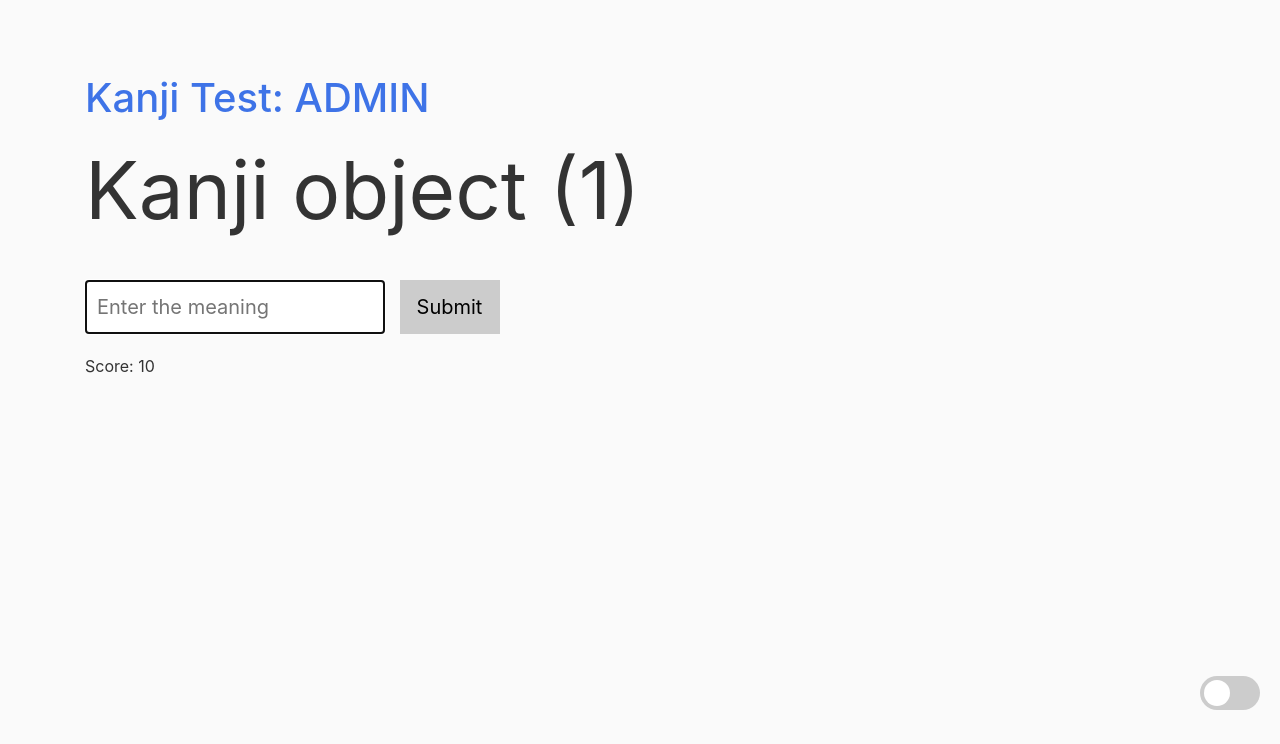
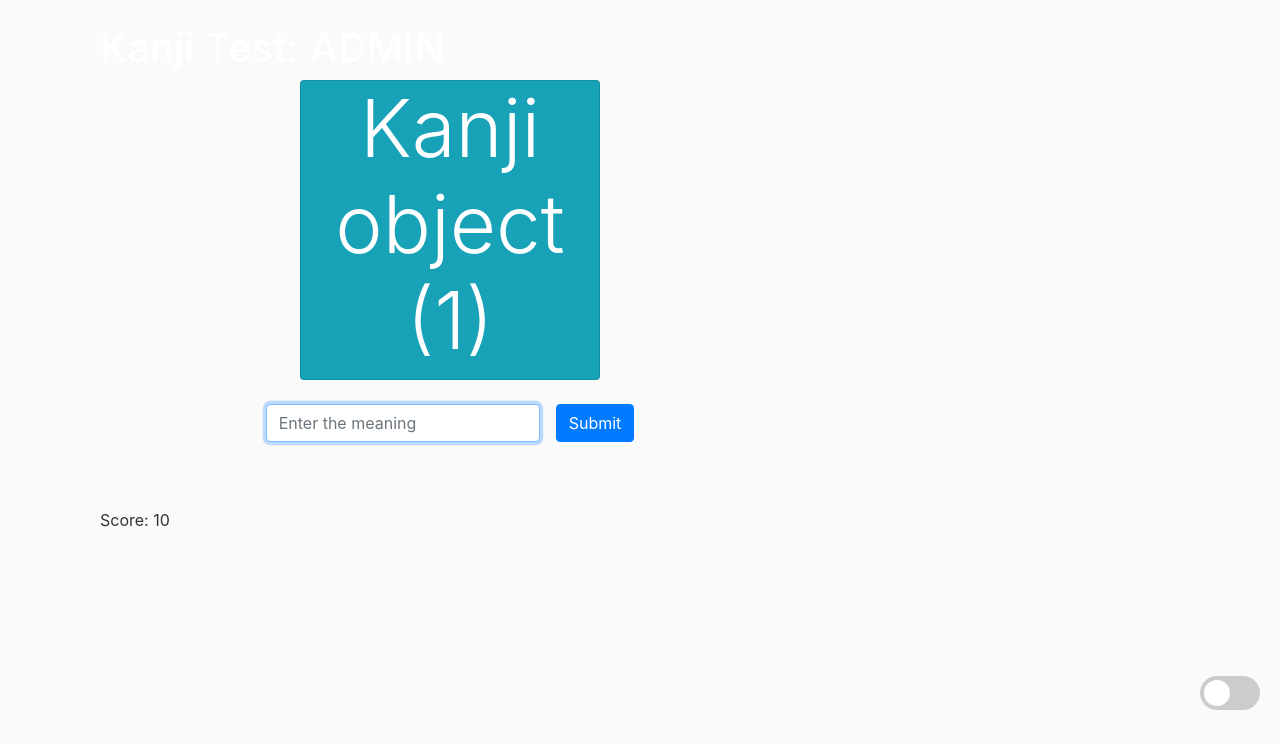
Before and after one commit to just1nt1me/kanji_app, a Django app: template level_test/templates/level-test/kanji-test.html in a window 1280 px wide. Shown: the part 56-800 px from the top of the page. Run offline with Django 4.2, Linux system fonts and the light colour scheme; tables that the repository leaves empty hold one stand-in row (values such as "Sample post"); the template is opened without the code that fills it: values that come from a table or form of the project are taken from there, most other values are stand-ins (such as "Sample title", 1, 10 or a date in 2020); some libraries are stand-ins or nearby versions.

Commit message:
add bootstrap css

```diff
--- a/level_test/static/level_test/main.css
+++ b/level_test/static/level_test/main.css
@@ -5,7 +5,7 @@ body {
 }
 
 h1, h2, h3, h4, h5, h6 {
-  color: #3e73e7;
+  color: #ffffff;
 }
 
 ul {
--- a/level_test/templates/level-test/base.html
+++ b/level_test/templates/level-test/base.html
@@ -46,10 +46,10 @@
         </div>
         <!-- <div class="col-md-4">
           <div class="content-section">
-            <h3>Our Sidebar</h3>
+            <h3>Sidebar</h3>
             <p class='text-muted'>You can put any information here you'd like.
               <ul class="list-group">
-                <li class="list-group-item list-group-item-light">Latest Posts</li>
+                <li class="list-group-item list-group-item-light">Kanji of the Day</li>
                 <li class="list-group-item list-group-item-light">Announcements</li>
                 <li class="list-group-item list-group-item-light">Calendars</li>
                 <li class="list-group-item list-group-item-light">etc</li>
--- a/level_test/templates/level-test/kanji-test.html
+++ b/level_test/templates/level-test/kanji-test.html
@@ -2,25 +2,35 @@
 {% load static %}
 
 {% block styles %}
-    <link rel="stylesheet" href="{% static 'level_test/main.css' %}">
-    <link rel="stylesheet" href="{% static 'level_test/kanji-test.css' %}">
+    <!-- <link rel="stylesheet" href="{% static 'level_test/main.css' %}">
+    <link rel="stylesheet" href="{% static 'level_test/kanji-test.css' %}"> -->
 {% endblock %}
 
 {% block content %}
+<div class="container">
   <h1>Kanji Test: {{ level | upper }}</h1>
-  <p id="currentKanji">
-    {{ kanji }}
-  </p>
+  <!-- Card with fixed size for square appearance -->
+  <div class="card text-center text-white bg-info" id="currentKanji" style="height: 300px; width: 300px; margin: auto;">
+    <!-- Enlarge the text size -->
+    <div class="d-flex align-items-center justify-content-center" style="height: 100%;">
+      <h1 class="card-title display-1" style="font-size: 5rem;">{{ kanji }}</h1>
+    </div>
+  </div>
 
-  <form method="post" id="kanjiTestForm">
+  <!-- Form with padding -->
+  <form class="form-inline justify-content-center my-4" method="post" id="kanjiTestForm">
       {% csrf_token %}
-      <input type="text" name="answer" placeholder="Enter the meaning">
-      <button type="submit" id="submitButton">Submit</button>
-      <p id="feedback"></p>
-      <p id="scoreDisplay">Score: {{ score }}</p>
+      <!-- Input with right margin -->
+      <input type="text" class="form-control mr-3" name="answer" placeholder="Enter the meaning">
+      <!-- Button -->
+      <button type="submit" id="submitButton" class="btn btn-primary">Submit</button>
   </form>
 
-  <div id="results"></div>
+  <div id="feedback" class="alert" role="alert"></div>
+  <div id="scoreDisplay">Score: {{ score }}</div>
+  <div id="results" class="alert" role="alert"></div>
+</div>
+
 {% endblock %}
 
 {% block scripts %}
@@ -62,22 +72,25 @@
             if (data.is_correct) {
             feedbackElem.textContent = `Correct! ${data.prev_kanji} (${data.reading}) means ${data.correct_answer}`;
             answerInput.value = "";  // Clearing the input field
-            answerInput.classList.add('correct');
-            answerInput.classList.remove('incorrect');
+            feedbackElem.classList.add('alert-success');
+            feedbackElem.classList.remove('alert-danger');
           } else {
             feedbackElem.textContent = `Incorrect. ${data.prev_kanji} (${data.reading}) means ${data.correct_answer}`;
             answerInput.value = "";  // Clearing the input field
-            answerInput.classList.add('incorrect');
-            answerInput.classList.remove('correct');
+            feedbackElem.classList.add('alert-danger');
+            feedbackElem.classList.remove('alert-success');
           }
 
           if(data.level_up) {
-            let results = document.createElement('p');
+            let results = document.createElement('div');
 
               if(data.pass) {
-                results.textContent += ` Congratulations! You've passed the ${data.level} Level Test. Press Enter to continue.`;
+                resultsDiv.textContent += ` Congratulations! You've passed the ${data.level} Level Test. Press Enter to continue.`;
+                resultsDiv.classList.add('alert-primary');
             } else {
-                results.textContent += ` Sorry, you did not pass the ${data.level} Level Test. Press Enter for your results.`;
+                resultsDiv.textContent += ` Sorry, you did not pass the ${data.level} Level Test. Press Enter for your results.`;
+                resultsDiv.classList.remove('alert-primary');
+                resultsDiv.classList.remove('alert-danger');
             }
 
             if (!levelUpEventAdded) {
```
Also changed, not shown: level_test/templates/level-test/test-results.html (+7 -7 lines).
